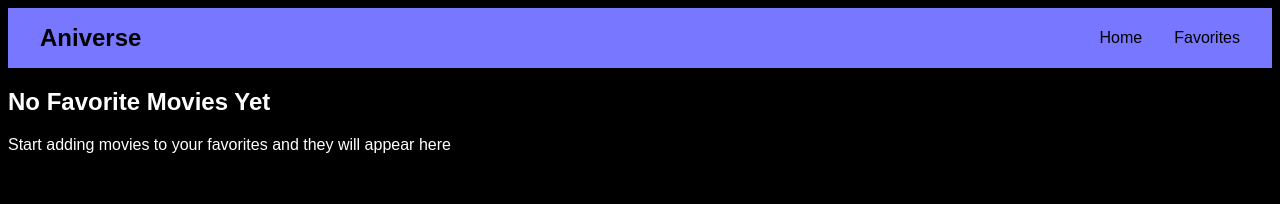
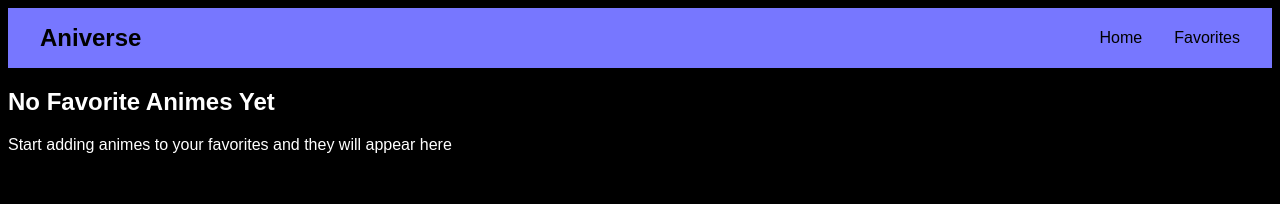
Before and after one commit to DailyDevNguyen/aniverse, a React app in the folder frontend/: page /favorites in a window 1280 px wide. Shown: the top 204 px of the page. Built offline with nearby package versions, Linux system fonts and the light colour scheme; the HTML template or start-up script is replaced by a standard one.

Commit message:
Fix quotes

```diff
--- a/frontend/src/pages/Favorites.jsx
+++ b/frontend/src/pages/Favorites.jsx
@@ -1,7 +1,7 @@
 function Favorites() {
     return <div className="favorites-empty">
-        <h2>No Favorite Movies Yet</h2>
-        <p>Start adding movies to your favorites and they will appear here</p>
+        <h2>No Favorite Animes Yet</h2>
+        <p>Start adding animes to your favorites and they will appear here</p>
     </div>
 }
 
```
